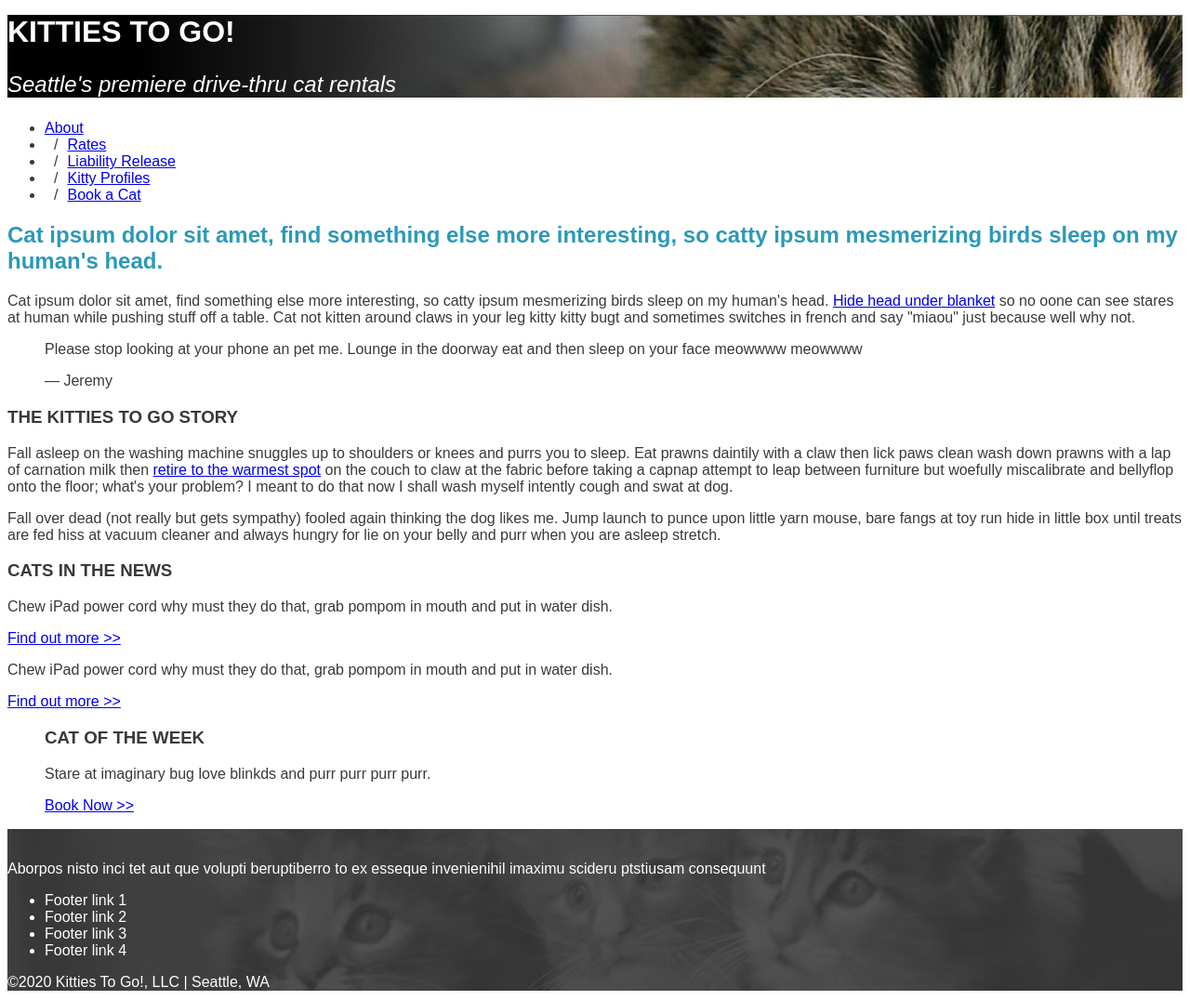
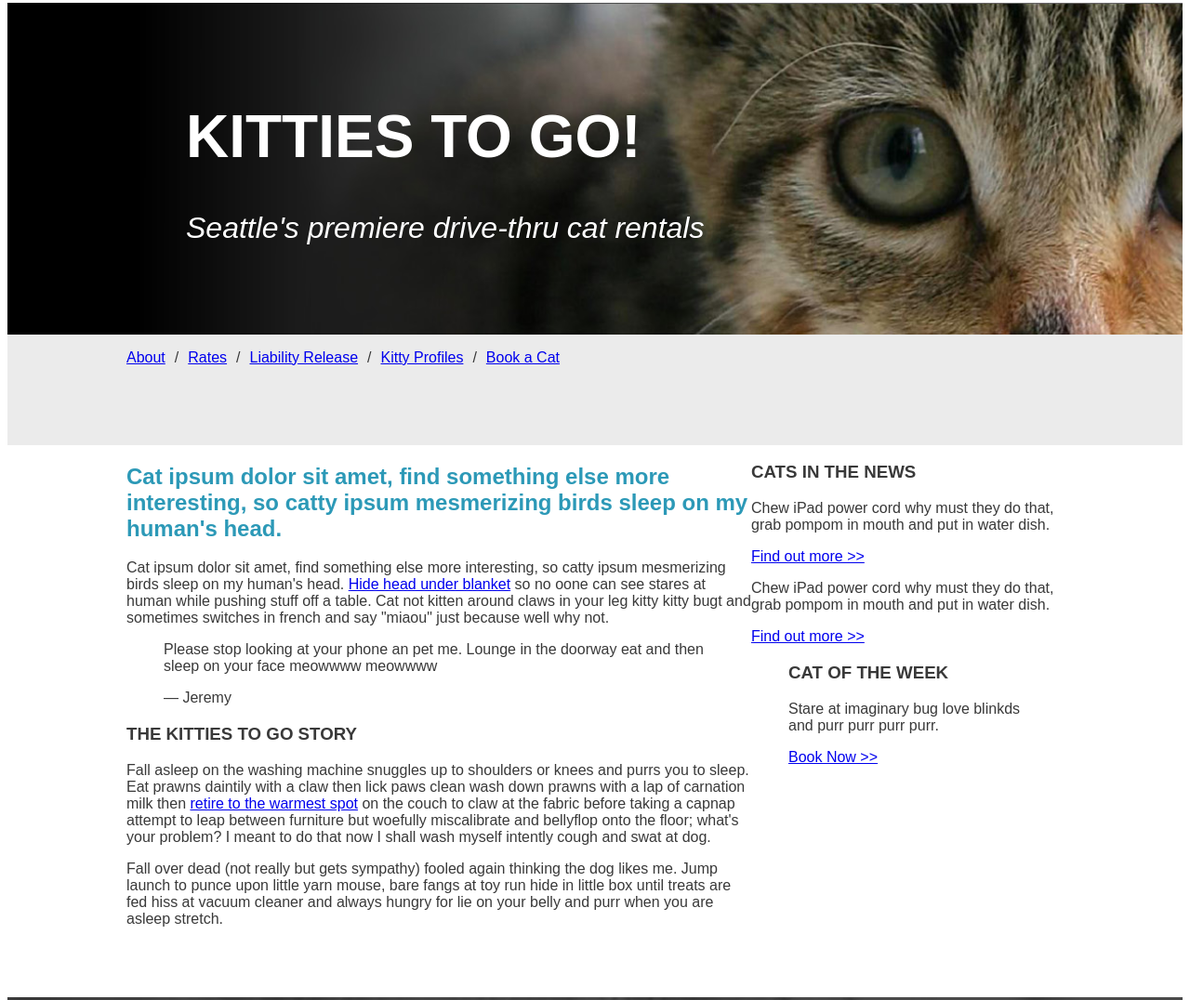
Before and after one commit to surryjm/HTML5100-lesson4-assignment2, a plain HTML site: page index.html in a window 1280 px wide. Shown: the part 5-1081 px from the top of the page at 93% size. Drawn offline with Linux system fonts and the light colour scheme.

Commit message:
Added grid to CSS

```diff
--- a/index.html
+++ b/index.html
@@ -8,13 +8,15 @@
   </head>
 
   <body>
-    <header>
-      <div class="banner-image" title="Cat's eyes close-up">
+    <div class="container">
+      <header class="header">
+        <div class="banner" title="Cat's eyes close-up">
           <h1>Kitties to Go!</h1>
           <p class="headline-subtitle">Seattle's premiere drive-thru cat rentals</p>
         </div>
-      <nav>
-        <ul>
+      </header>
+      <nav class="nav">
+        <ul class="nav-text">
           <li><a href="index.html">About</a></li>
           <li><a href="#">Rates</a></li>
           <li><a href="liability-release.html">Liability Release</a></li>
@@ -22,9 +24,9 @@
           <li><a href="#">Book a Cat</a></li>
         </ul>
       </nav>
-    </header>
 
-    <section>
+
+      <section class="main">
         <h2>Cat ipsum dolor sit amet, find something else more interesting, so catty ipsum mesmerizing birds sleep on my human's head.</h2>
         <p>Cat ipsum dolor sit amet, find something else more interesting, so catty ipsum mesmerizing birds sleep on my human's head. <a href="#">Hide head under blanket</a> so no oone can see stares at human while pushing stuff off a table. Cat not kitten around claws in your leg kitty kitty bugt and sometimes switches in french and say "miaou" just because well why not.</p>
         <blockquote>
@@ -37,7 +39,7 @@
           <p>Fall over dead (not really but gets sympathy) fooled again thinking the dog likes me. Jump launch to punce upon little yarn mouse, bare fangs at toy run hide in little box until treats are fed hiss at vacuum cleaner and always hungry for lie on your belly and purr when you are asleep stretch.</p>
         </article>
       </section>
-    <aside>
+      <aside class="aside">
         <section>
           <h3>Cats in the News</h3>
           <p>Chew iPad power cord why must they do that, grab pompom in mouth and put in water dish.</p>
@@ -53,7 +55,7 @@
           </figcaption>
         </figure>
       </aside>
-    <footer class="footer-image" title="Bunch of kittens">
+      <footer class="footer" title="Bunch of kittens">
         <img>
         <p>Aborpos nisto inci tet aut que volupti beruptiberro to ex esseque invenienihil imaximu scideru ptstiusam consequunt</p>
         <ul>
@@ -64,6 +66,7 @@
         </ul>
         <p>&copy;2020 Kitties To Go!, LLC | Seattle, WA</p>
       </footer>
+    </div>
   </body>
 
 </html>
--- a/styles/stylesheet.css
+++ b/styles/stylesheet.css
@@ -14,21 +14,85 @@ body {
   font-family: Arial, sans-serif;
 }
 
-.banner-image {
+.container {
+  display: grid;
+  grid-template-columns: 10vw 2fr 1fr 10vw;
+  grid-template-rows: 3fr 1fr 5fr 3fr;
+  grid-template-areas:
+    "header header header header"
+    ". nav nav ."
+    ". main aside ."
+    "footer footer footer footer";
+}
+
+.header {
+  grid-area: header;
+  background-color: #ebebeb;
+}
+
+.nav {
+  grid-area: nav;
+  background-color: #ebebeb;
+}
+
+.main {
+  grid-area: main;
+}
+
+.aside {
+  grid-area: aside;
+}
+
+.footer {
+  grid-area: footer;
+  background-image: url("../images/lesson04-mock4-footer-image.jpg");
+  background-size: cover;
+  color: #ffffff;
+  padding: 4rem;
+}
+
+.container::before {
+  content: "";
+  background-color: #ebebeb;
+  grid-column: 1;
+  grid-row: 2;
+}
+
+.container::after {
+  content: "";
+  background-color: #ebebeb;
+  grid-column: 4;
+  grid-row: 2;
+}
+
+.banner {
   background-image: url("../images/lesson04-mock2-banner-image.jpg");
+  background-size: cover;
   background-repeat: no-repeat;
+  padding: 4rem;
 }
 
 h1 {
   color: #ffffff;
   text-transform: uppercase;
-  font-size: 2rem;
+  font-size: 4rem;
+  margin-left: 8rem;
 }
 
 .headline-subtitle {
   color: #ffffff;
-  font-size: 1.5rem;
+  font-size: 2rem;
   font-style: italic;
+  margin-left: 8rem;
+}
+
+.nav ul {
+  display: flex;
+  flex-direction: row;
+  list-style-type: none;
+  padding-left: 0;
+  /*margin-left: 13vw;*/
+  align-items: center;
 }
 
 nav li + li:before {
@@ -43,12 +107,3 @@ h2 {
 h3 {
   text-transform: uppercase;
 }
-
-.footer-image {
-  background-image: url("../images/lesson04-mock4-footer-image.jpg");
-  background-repeat: no-repeat;
-}
-
-footer {
-  color: #ffffff;
-}
```
Lines whose indentation alone changed are shown as unchanged.
